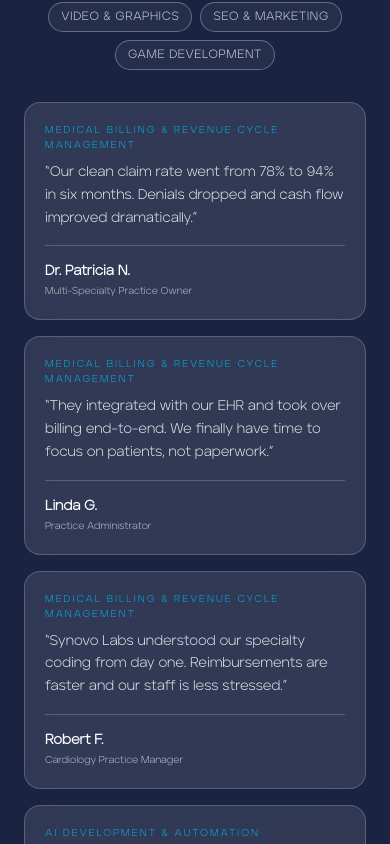
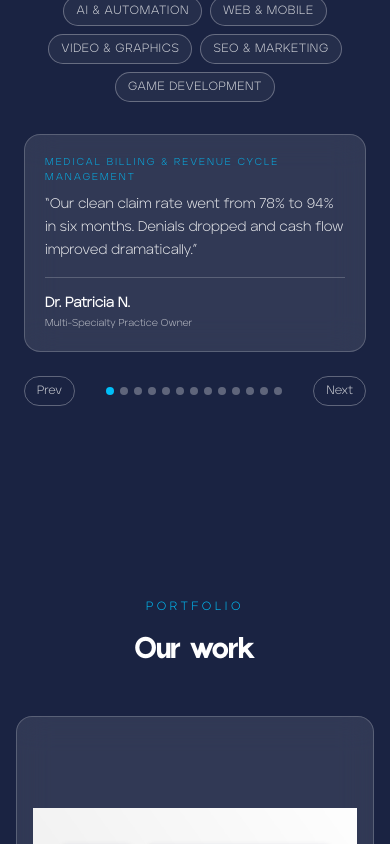
Before and after one commit to osamaqaseem39/slabs, a Next.js app: page / in a window 390 px wide. Shown: the part 6780-7624 px from the top of the page. Built offline with nearby package versions, Linux system fonts and the light colour scheme.

Commit message:
Improve homepage design with hero background image and red overlay

```diff
--- a/src/sections/TestimonialsSection.tsx
+++ b/src/sections/TestimonialsSection.tsx
@@ -113,6 +113,7 @@ export default function TestimonialsSection() {
   const headingRef = useRef<HTMLHeadingElement | null>(null);
   const descriptionRef = useRef<HTMLParagraphElement | null>(null);
   const [filter, setFilter] = useState<string>("All");
+  const [currentIndex, setCurrentIndex] = useState(0);
   const filtered = filter === "All" ? TESTIMONIALS : TESTIMONIALS.filter((t) => t.serviceTitle === filter);
 
   useEffect(() => {
@@ -143,6 +144,24 @@ export default function TestimonialsSection() {
       timeline.kill();
     };
   }, []);
+
+  // Reset carousel to first item when filter changes
+  useEffect(() => {
+    setCurrentIndex(0);
+  }, [filter]);
+
+  const showCount = filtered.length;
+  const hasMultiple = showCount > 1;
+
+  const handlePrev = () => {
+    if (!showCount) return;
+    setCurrentIndex((prev) => (prev - 1 + showCount) % showCount);
+  };
+
+  const handleNext = () => {
+    if (!showCount) return;
+    setCurrentIndex((prev) => (prev + 1) % showCount);
+  };
 
   return (
     <section
@@ -190,27 +209,65 @@ export default function TestimonialsSection() {
           ))}
         </div>
 
-        <div className="grid grid-cols-1 md:grid-cols-2 lg:grid-cols-3 gap-4 sm:gap-6 md:gap-8 max-w-7xl mx-auto">
-          {filtered.map((t, index) => (
+        <div className="max-w-3xl mx-auto">
+          {showCount > 0 && (
             <motion.article
-              key={`${t.serviceTitle}-${t.author}-${index}`}
+              key={`${filtered[currentIndex].serviceTitle}-${filtered[currentIndex].author}-${currentIndex}`}
               className="relative flex flex-col rounded-2xl sm:rounded-[30px] border border-white/20 bg-white/10 backdrop-blur-lg p-5 sm:p-6 md:p-8 transition-all duration-300 hover:border-[#00bef7]/50 hover:bg-white/15"
-              initial={{ opacity: 0, y: 24 }}
-              animate={{ opacity: 1, y: 0 }}
-              transition={{ duration: 0.4, delay: index * 0.05 }}
+              initial={{ opacity: 0, x: 40, opacity: 0 }}
+              animate={{ opacity: 1, x: 0 }}
+              transition={{ duration: 0.4 }}
             >
               <p className="text-[10px] sm:text-xs uppercase tracking-[0.2em] text-[#00bef7]/90 mb-2 sm:mb-3">
-                {t.serviceTitle}
+                {filtered[currentIndex].serviceTitle}
               </p>
               <blockquote className="text-sm sm:text-base text-white/90 leading-relaxed flex-1 mb-4 sm:mb-6">
-                &ldquo;{t.quote}&rdquo;
+                &ldquo;{filtered[currentIndex].quote}&rdquo;
               </blockquote>
               <footer className="border-t border-white/20 pt-3 sm:pt-4">
-                <cite className="not-italic text-white font-semibold text-sm sm:text-base">{t.author}</cite>
-                {t.role && <span className="block text-[10px] sm:text-xs text-white/70 mt-0.5">{t.role}</span>}
+                <cite className="not-italic text-white font-semibold text-sm sm:text-base">
+                  {filtered[currentIndex].author}
+                </cite>
+                {filtered[currentIndex].role && (
+                  <span className="block text-[10px] sm:text-xs text-white/70 mt-0.5">
+                    {filtered[currentIndex].role}
+                  </span>
+                )}
               </footer>
             </motion.article>
-          ))}
+          )}
+
+          {hasMultiple && (
+            <div className="flex items-center justify-between mt-6">
+              <button
+                type="button"
+                onClick={handlePrev}
+                className="px-3 py-1.5 rounded-full border border-white/30 text-xs sm:text-sm text-white/80 hover:border-[#00bef7]/60 hover:text-white transition-colors"
+              >
+                Prev
+              </button>
+              <div className="flex items-center gap-1.5">
+                {filtered.map((_, idx) => (
+                  <button
+                    key={idx}
+                    type="button"
+                    onClick={() => setCurrentIndex(idx)}
+                    className={`h-2 w-2 rounded-full transition-colors ${
+                      idx === currentIndex ? "bg-[#00bef7]" : "bg-white/30"
+                    }`}
+                    aria-label={`Go to testimonial ${idx + 1}`}
+                  />
+                ))}
+              </div>
+              <button
+                type="button"
+                onClick={handleNext}
+                className="px-3 py-1.5 rounded-full border border-white/30 text-xs sm:text-sm text-white/80 hover:border-[#00bef7]/60 hover:text-white transition-colors"
+              >
+                Next
+              </button>
+            </div>
+          )}
         </div>
       </div>
     </section>
```
